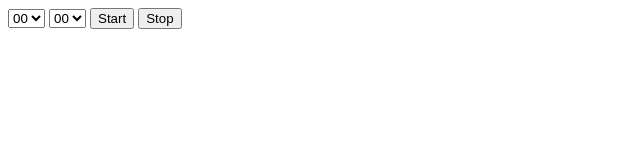
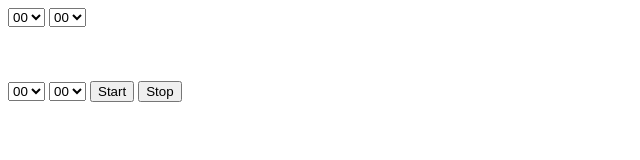
Before and after one commit to Glasand/HTMLTimer, a plain HTML site: page index.html in a window 1280 px wide. Shown: the whole page, without its empty margins (0-640 px from the left). Drawn offline with Linux system fonts and the light colour scheme.

Commit message:
Adding in two extra options
Adding in two extra options for both the two min,sec

```diff
--- a/index.html
+++ b/index.html
@@ -135,6 +135,134 @@
     <option value="1">01</option>
     <option value="0" selected>00</option>
   </select>
+	<br>
+	<br>
+	<br>
+	<br>
+	 <select id="setMinutes2">
+    <option value="59">59</option>
+    <option value="58">58</option>
+    <option value="57">57</option>
+    <option value="56">56</option>
+    <option value="55">55</option>
+    <option value="54">54</option>
+    <option value="53">53</option>
+    <option value="52">52</option>
+    <option value="51">51</option>
+    <option value="50">50</option>
+    <option value="49">49</option>
+    <option value="48">48</option>
+    <option value="47">47</option>
+    <option value="46">46</option>
+    <option value="45">45</option>
+    <option value="44">44</option>
+    <option value="43">43</option>
+    <option value="42">42</option>
+    <option value="41">41</option>
+    <option value="40">40</option>
+    <option value="39">39</option>
+    <option value="38">38</option>
+    <option value="37">37</option>
+    <option value="36">36</option>
+    <option value="35">35</option>
+    <option value="34">34</option>
+    <option value="33">33</option>
+    <option value="32">32</option>
+    <option value="31">31</option>
+    <option value="30">30</option>
+    <option value="29">29</option>
+    <option value="28">28</option>
+    <option value="27">27</option>
+    <option value="26">26</option>
+    <option value="25">25</option>
+    <option value="24">24</option>
+    <option value="23">23</option>
+    <option value="22">22</option>
+    <option value="21">21</option>
+    <option value="20">20</option>
+    <option value="19">19</option>
+    <option value="18">18</option>
+    <option value="17">17</option>
+    <option value="16">16</option>
+    <option value="15">15</option>
+    <option value="14">14</option>
+    <option value="13">13</option>
+    <option value="12">12</option>
+    <option value="11">11</option>
+    <option value="10">10</option>
+    <option value="9">09</option>
+    <option value="8">08</option>
+    <option value="7">07</option>
+    <option value="6">06</option>
+    <option value="5">05</option>
+    <option value="4">04</option>
+    <option value="3">03</option>
+    <option value="2">02</option>
+    <option value="1">01</option>
+    <option value="0" selected>00</option>
+  </select>
+		 <select id="setSeconds2">
+    <option value="59">59</option>
+    <option value="58">58</option>
+    <option value="57">57</option>
+    <option value="56">56</option>
+    <option value="55">55</option>
+    <option value="54">54</option>
+    <option value="53">53</option>
+    <option value="52">52</option>
+    <option value="51">51</option>
+    <option value="50">50</option>
+    <option value="49">49</option>
+    <option value="48">48</option>
+    <option value="47">47</option>
+    <option value="46">46</option>
+    <option value="45">45</option>
+    <option value="44">44</option>
+    <option value="43">43</option>
+    <option value="42">42</option>
+    <option value="41">41</option>
+    <option value="40">40</option>
+    <option value="39">39</option>
+    <option value="38">38</option>
+    <option value="37">37</option>
+    <option value="36">36</option>
+    <option value="35">35</option>
+    <option value="34">34</option>
+    <option value="33">33</option>
+    <option value="32">32</option>
+    <option value="31">31</option>
+    <option value="30">30</option>
+    <option value="29">29</option>
+    <option value="28">28</option>
+    <option value="27">27</option>
+    <option value="26">26</option>
+    <option value="25">25</option>
+    <option value="24">24</option>
+    <option value="23">23</option>
+    <option value="22">22</option>
+    <option value="21">21</option>
+    <option value="20">20</option>
+    <option value="19">19</option>
+    <option value="18">18</option>
+    <option value="17">17</option>
+    <option value="16">16</option>
+    <option value="15">15</option>
+    <option value="14">14</option>
+    <option value="13">13</option>
+    <option value="12">12</option>
+    <option value="11">11</option>
+    <option value="10">10</option>
+    <option value="9">09</option>
+    <option value="8">08</option>
+    <option value="7">07</option>
+    <option value="6">06</option>
+    <option value="5">05</option>
+    <option value="4">04</option>
+    <option value="3">03</option>
+    <option value="2">02</option>
+    <option value="1">01</option>
+    <option value="0" selected>00</option>
+  </select>
   <input type="button" value="Start" id="start" onClick="startTimer()">
   <input type="button" value="Stop" id="stop">
 
@@ -152,6 +280,10 @@ function startTimer()
   console.log(seconds);
 	var minutes = document.getElementById("setMinutes").value;
   console.log(minutes);
+	var seconds2 = document.getElementById("setSeconds2").value;
+  console.log(seconds2);
+	var minutes2 = document.getElementById("setMinutes2").value;
+  console.log(minutes2);
  //var countdownWindow = window.open("","timer", "width=200,height=100");
  // countdownWindow.location = "window.html";
  // countdownWindow.focus();
```
